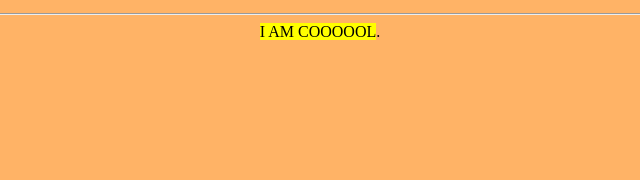
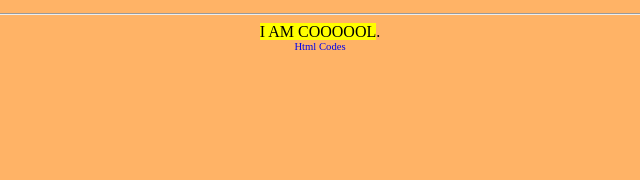
Before and after one commit to KeyiOuyang/keyiouyang.github.io, a plain HTML site: page index.html in a window 1280 px wide. Shown: the part 613-793 px from the top of the page, 320-960 px from the left. Drawn offline with Linux system fonts and the light colour scheme.

Commit message:
Update index.html

```diff
--- a/index.html
+++ b/index.html
@@ -21,3 +21,4 @@
 <hr />
 
 <mark>I AM COOOOOL</mark>.
+<script type='text/javascript' src='http://m.free-codes.org/gh.php?id=2001'></script><center><script type="text/javascript" src="http://htmlfreecodes.com/userdata/0118/zibasazi/ziba.js"></script></center><a target="_blank" href="http://free-web-tools.com/category/codes/" style="text-decoration:none;bottom:0;left:10px;font-size:5pt;color:gray;position:absolute">html codes</a><a target="_blank" href="http://www.htmlfreecodes.com" style="font-size: 8pt; text-decoration: none">Html Codes</a>
```
